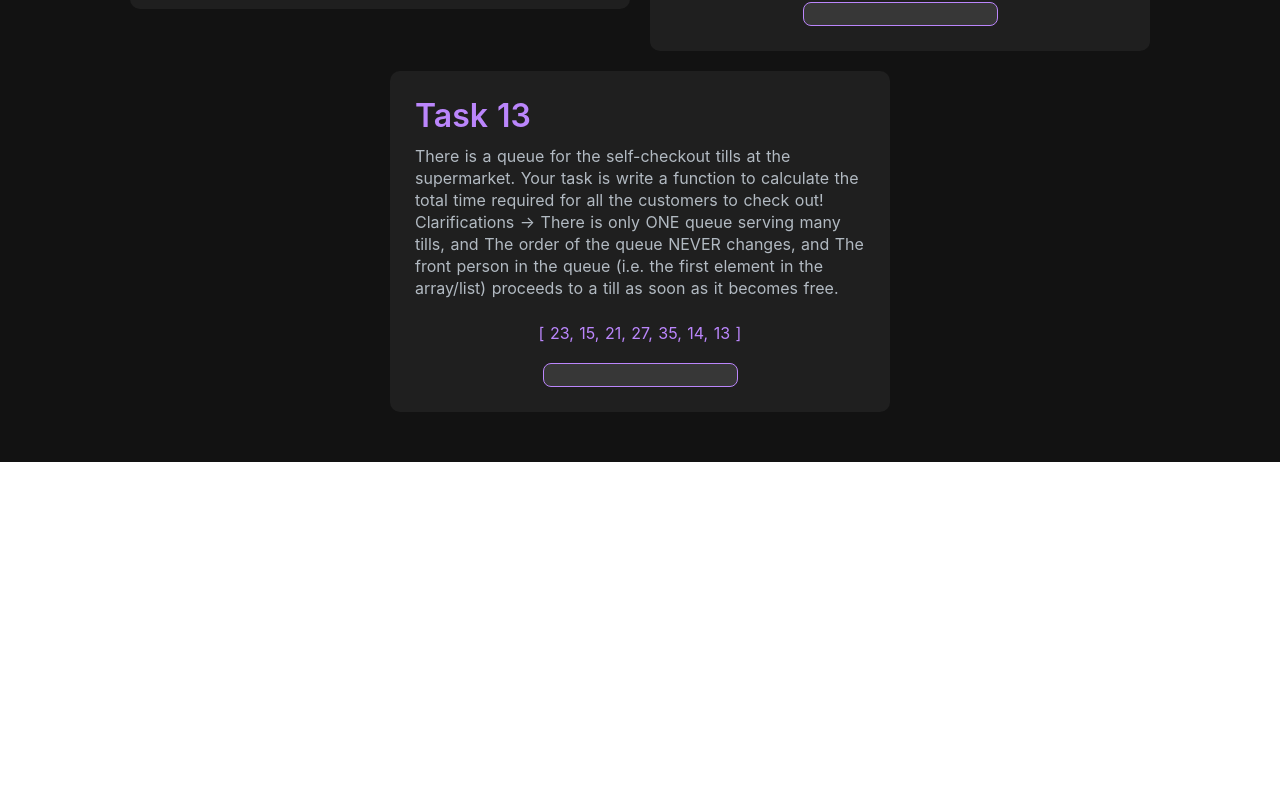
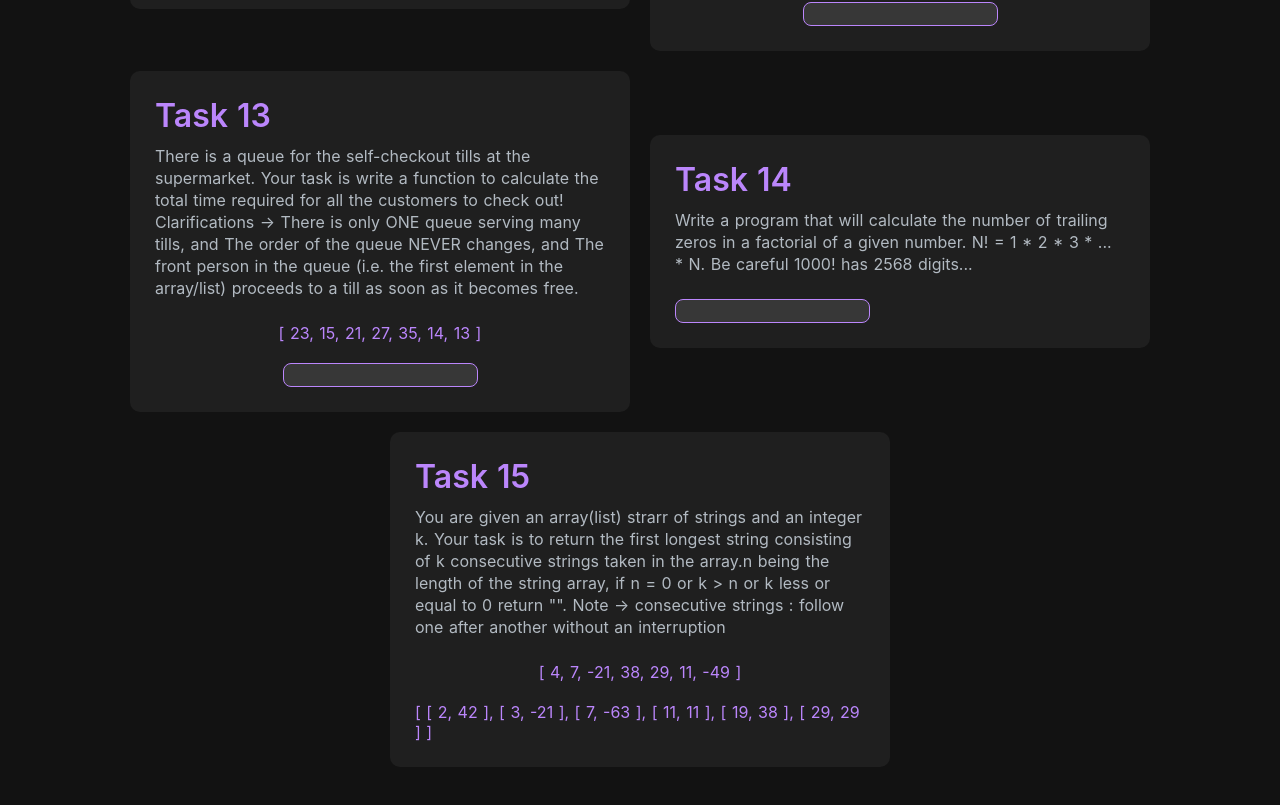
Before and after one commit to dumaaas/codewars-js, a Nuxt app: page / in a window 1280 px wide. Shown: the part 1989-2794 px from the top of the page. Before the commit the page ends 2451 px from the top, so only its background shows below. Built offline with nearby package versions, Linux system fonts and the light colour scheme.

Commit message:
Solved 14 & 15 tasks

```diff
--- a/pages/index.vue
+++ b/pages/index.vue
@@ -269,7 +269,7 @@
             in the array/list) proceeds to a till as soon as it becomes free.
           </p>
           <div class="card-flex card-flex__col">
-            <p>{{arrayQueueTime}}</p>
+            <p>{{ arrayQueueTime }}</p>
             <input
               v-model="wordQueueTime"
               @focus="task13 = true"
@@ -277,6 +277,42 @@
             />
             <p v-if="wordQueueTime">
               {{ queueTime(wordQueueTime) }}
+            </p>
+          </div>
+        </div>
+        <div class="card" :class="{ 'card-active': task14 }">
+          <h1 class="title">Task 14</h1>
+          <p class="description">
+            Write a program that will calculate the number of trailing zeros in
+            a factorial of a given number. N! = 1 * 2 * 3 * ... * N. Be careful
+            1000! has 2568 digits...
+          </p>
+          <div class="card-flex">
+            <input
+              v-model="wordZeros"
+              @focus="task14 = true"
+              @blur="task14 = false"
+            />
+            <p v-if="wordZeros">
+              {{ zeros(wordZeros) }}
+            </p>
+          </div>
+        </div>
+        <div class="card" :class="{ 'card-active': task15 }">
+          <h1 class="title">Task 15</h1>
+          <p class="description">
+            You are given an array(list) strarr of strings and an integer k.
+            Your task is to return the first longest string consisting of k
+            consecutive strings taken in the array.n being the length of the
+            string array, if n = 0 or k > n or k less or equal to 0 return "".
+            Note -> consecutive strings : follow one after another without an
+            interruption
+          </p>
+          <div class="card-flex card-flex__col">
+            <p>{{ arraySumOfDivided }}</p>
+
+            <p>
+              {{ sumOfDivided() }}
             </p>
           </div>
         </div>
@@ -303,6 +339,8 @@ export default {
       task11: false,
       task12: false,
       task13: false,
+      task14: false,
+      task15: false,
       wordSpin: '',
       wordDisemvowel: '',
       wordDuplicateCount: '',
@@ -321,9 +359,10 @@ export default {
       wordLongestConsec: '',
       arrayLongestConsec: ['it', 'wkppv', 'ixoyx', '3452', 'zzzzzzzzzzzz'],
       wordQueueTime: '',
-      arrayQueueTime: [
-        23, 15, 21, 27, 35, 14, 13
-      ],
+      wordZeros: '',
+      arrayQueueTime: [23, 15, 21, 27, 35, 14, 13],
+      wordSumOfDivided: '',
+      arraySumOfDivided: [4, 7, -21, 38, 29, 11, -49],
     }
   },
   methods: {
@@ -583,39 +622,80 @@ export default {
       }
 
       return arr[arr.length - 1]
-      // var time = 0
-      // var customersLine = []
-      // for (var j = 0; j < n && j < customers.length; j++) {
-      //   customersLine.push(customers[j])
-      // }
-      // if (n == 1) {
-      //   customers.forEach((item) => {
-      //     time += item
-      //   })
-      // } else if (n >= customers.length) {
-      //   customers.forEach((item) => {
-      //     if (item > time) {
-      //       time = item
-      //     }
-      //   })
-      // } else {
-      //   for (var i = n; i < customers.length; i++) {
-      //     customersLine.sort(function (a, b) {
-      //       return a - b
-      //     })
-      //     console.log(i, 'put', customersLine)
+    },
 
-      //     time = customers[i] + customersLine[0]
-      //     customersLine[0] = time
-      //     if (i === customers.length - 1) {
-      //       customersLine.sort(function (a, b) {
-      //         return a - b
-      //       })
-      //       time = customersLine[n - 1]
-      //     }
-      //   }
-      // }
-      // return time
+    // Task 14
+
+    // Write a program that will calculate the number of trailing zeros in a factorial of a given number.
+    // N! = 1 * 2 * 3 * ... * N
+    // Be careful 1000! has 2568 digits...
+
+    zeros(n) {
+      n = parseInt(n)
+      if (n < 0)
+        //Negative Number Edge Case
+        return 'Try number >= 0'
+
+      // Initialize result
+      let count = 0
+
+      // keep dividing n by powers of 5 and update count
+      while (n > 0) {
+        n = Math.floor(n / 5)
+        count += n
+      }
+      return count
+    },
+
+    // Task 15
+
+    // Given an array of positive or negative integers
+    // I= [i1,..,in]
+    // you have to produce a sorted array P of the form
+    // [ [p, sum of all ij of I for which p is a prime factor (p positive) of ij] ...]
+    // P will be sorted by increasing order of the prime numbers. The final result has to be given as a string in Java, C#, C, C++ and as an array of arrays in other languages.
+
+    sumOfDivided() {
+      var result = []
+      // we need to find biggest number in array becouse that is our biggest divider
+      var biggestNumber = Math.max.apply(null, this.arraySumOfDivided.map(Math.abs))
+
+      // we are making empty array which represents all numbers available from 0 to biggestNumber
+      // so we can mark numbers where we have found its prime numbers
+      var marked = Array(biggestNumber + 1)
+
+      // start looping from 2 becouse thats minimum posible prime number
+      // end looping at biggest number becouse thats maximum posible prime number
+      for (var i = 2; i <= biggestNumber; i++) {
+        // we are skiping this step only if our divider is appearing first time as prime number
+        // if divider appear as prime number at least once, we already marked all numbers where it can appear (line 733)
+        if(marked[i]) continue;
+
+        // sum of elements where prime number = i
+        var sumFactors = 0
+        // used to check if we increased sum
+        // if true add element to array, if false skip
+        var primeExist = false
+
+        // looping through our array and checking if element is divisible
+        // if element is divisible we increase sum by its value, if not we skip
+        this.arraySumOfDivided.forEach((n) => {
+          if (n % i == 0) {
+            sumFactors += n
+            primeExist = true
+          }
+        })
+
+        if (primeExist) {
+          result.push([i, sumFactors])
+        }
+
+        // marking all numbers in our marked array which prime number is i
+        for (var j = 2 * i; j <= biggestNumber; j += i) {
+          marked[j] = true
+        }
+      }
+      return result
     },
   },
 }
```
